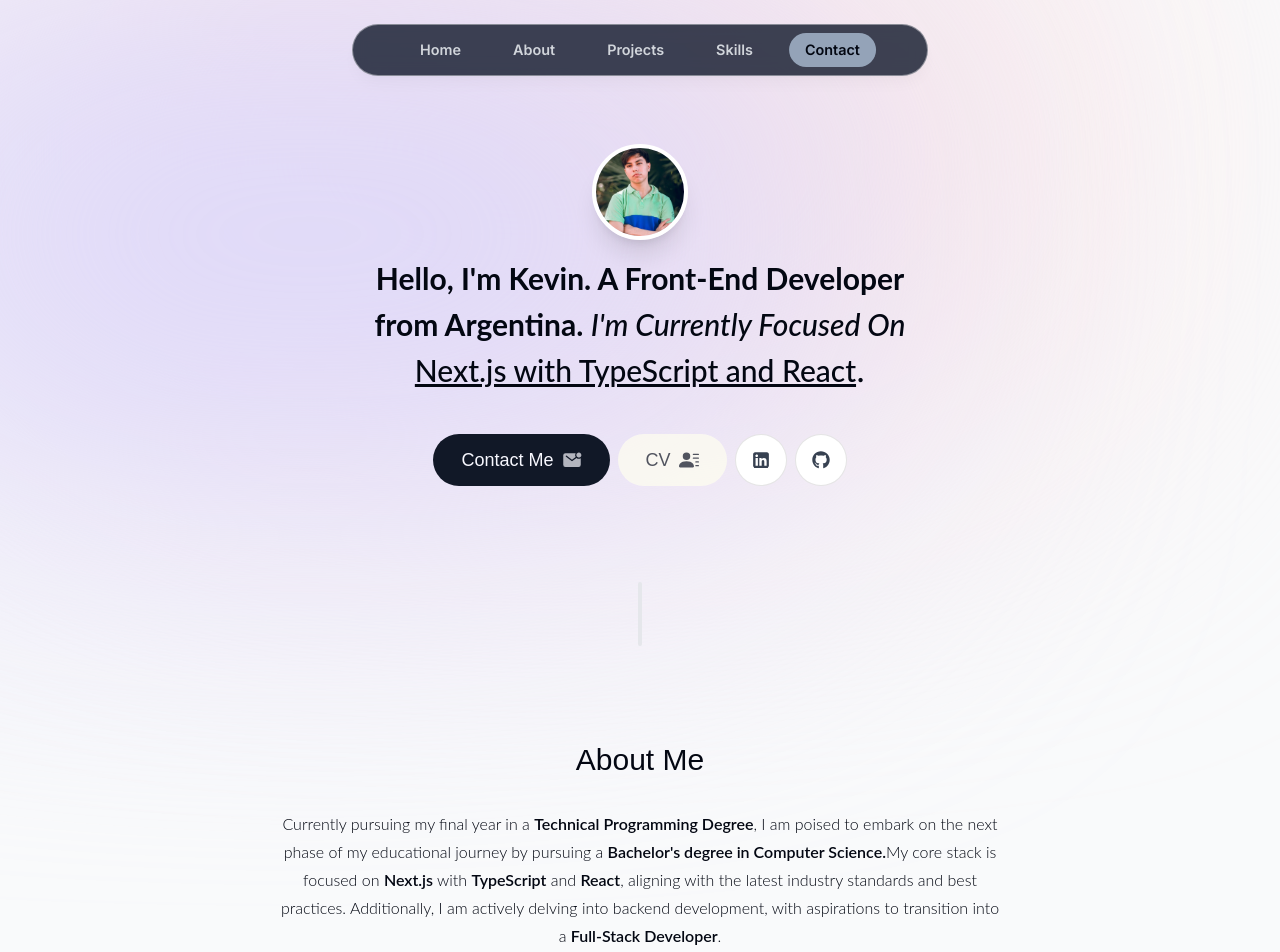
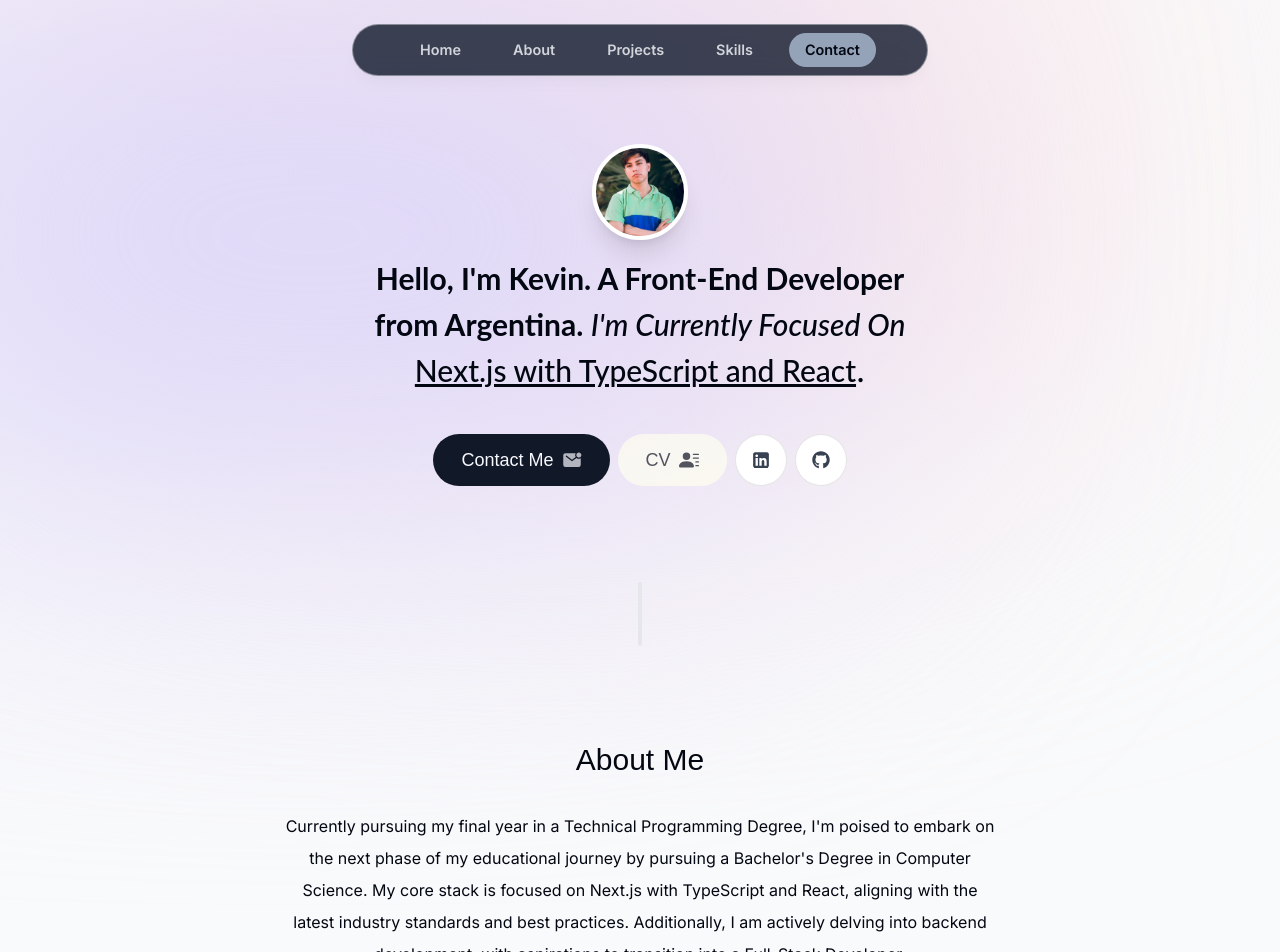
Before and after one commit to Kev-Villegas/portfolio, a Next.js app: page / in a window 1280 px wide. Shown: the top 952 px of the page. Built offline with nearby package versions, Linux system fonts and the light colour scheme; no server answers.

Commit message:
Using animatedText in the About component

```diff
--- a/components/About.tsx
+++ b/components/About.tsx
@@ -4,6 +4,7 @@ import { motion } from "framer-motion";
 import { fadeIn } from "./utils/FadeIn";
 import SectionHeading from "./SectionHeading";
 import { useSectionInView } from "@/lib/hooks";
+import { AnimatedText } from "./utils/AnimatedText";
 const About = () => {
   const { ref } = useSectionInView("About");
 
@@ -17,29 +18,15 @@ const About = () => {
       id="about"
     >
       <SectionHeading>About me</SectionHeading>
-      <motion.div
-        variants={fadeIn("left", 0.5)}
-        initial="hidden"
-        whileInView={"show"}
-        viewport={{ once: true, amount: 0.3 }}
-      >
-        <p className="mb-2 font-primary font-light leading-7">
-          Currently pursuing my final year in a{" "}
-          <span className="font-semibold">Technical Programming Degree</span>, I
-          am poised to embark on the next phase of my educational journey by
-          pursuing a{" "}
-          <span className="font-semibold">
-            Bachelor's degree in Computer Science.
-          </span>
-          My core stack is focused on{" "}
-          <span className="font-semibold">Next.js</span> with{" "}
-          <span className="font-semibold">TypeScript</span> and{" "}
-          <span className="font-semibold">React</span>, aligning with the latest
-          industry standards and best practices. Additionally, I am actively
-          delving into backend development, with aspirations to transition into
-          a <span className="font-semibold">Full-Stack Developer</span>.
-        </p>
-      </motion.div>
+      <div>
+        <AnimatedText
+          text="Currently pursuing my final year in a Technical Programming Degree, I'm poised to embark on the next phase of my educational journey by
+        pursuing a Bachelor's Degree in Computer Science. My core stack is focused on Next.js with TypeScript and React, aligning with the latest industry standards and best practices. Additionally, I am actively delving into backend development, with aspirations to transition into a Full-Stack Developer. "
+          animationSpeed={0.009}
+          once={true}
+          tag="p"
+        />
+      </div>
     </motion.div>
   );
 };
```
